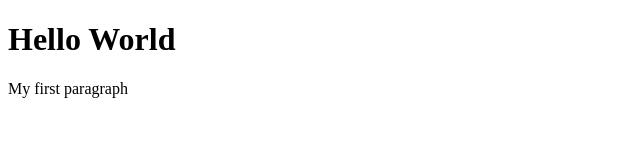
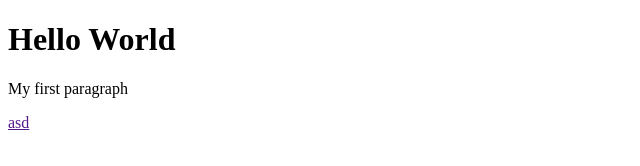
Before and after one commit to quanlhph39312/DUAN1, a plain HTML site: page ex1.html in a window 1280 px wide. Shown: the full height of the page, 0-640 px from the left. Drawn offline with Linux system fonts and the light colour scheme.

Commit message:
thêm thẻ a

```diff
--- a/ex1.html
+++ b/ex1.html
@@ -8,5 +8,6 @@
  <body>
   <h1>Hello World</h1>
   <p>My first paragraph</p>
+   <a href="">asd</a>
  </body>
 </html>
```
